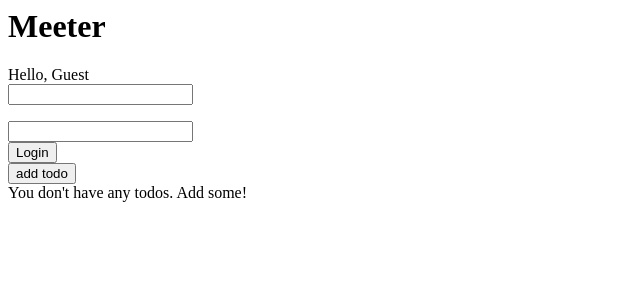
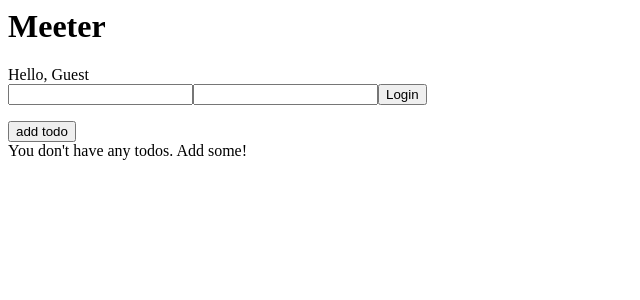
Before and after one commit to sideroff/meeter, a React app: page / in a window 1280 px wide. Shown: the top 300 px of the page, without its empty margins (0-640 px from the left). Built offline with nearby package versions, Linux system fonts and the light colour scheme.

Commit message:
structure refactoring

```diff
--- a/client/Header.jsx
+++ b/client/components/Header.jsx
@@ -34,14 +34,11 @@ class Header extends React.Component {
                 <span>Hello, Guest</span>
                 <form onSubmit={this.props.Login}>
                     <input type="text" name="username" value={this.props.loginForm.username} onChange={this.props.HandleUsernameChange.bind(this)} />
+                    <input type="password" name="password" value={this.props.loginForm.password} onChange={this.props.HandlePasswordChange.bind(this)} />
+                    <button onClick={() => {
+                        this.props.Login()
+                    }}>Login</button>
                 </form>
-                <div>
-                    <input type="password" name="password" value={this.props.loginForm.password} onChange={this.props.HandlePasswordChange.bind(this)} />
-                </div>
-                <div><button onClick={() => {
-                    this.props.Login()
-                }}>Login</button>
-                </div>
             </div>
         )
     }
--- a/client/index.js
+++ b/client/index.js
@@ -4,8 +4,8 @@ import { Provider } from 'react-redux'
 import React from 'react'
 import ReactDOM from 'react-dom'
 
-import App from './App.jsx'
-import reducers from './reducers/index.js'
+import App from './components/App.jsx'
+import reducers from './reducers'
 
 window.onload = function () {
     let store = createStore(reducers)
```
Also changed, not shown: client/components/App.jsx (renamed from client/App.jsx), client/components/Home.jsx (added), client/components/Todos.jsx (renamed from client/Todos.jsx).
